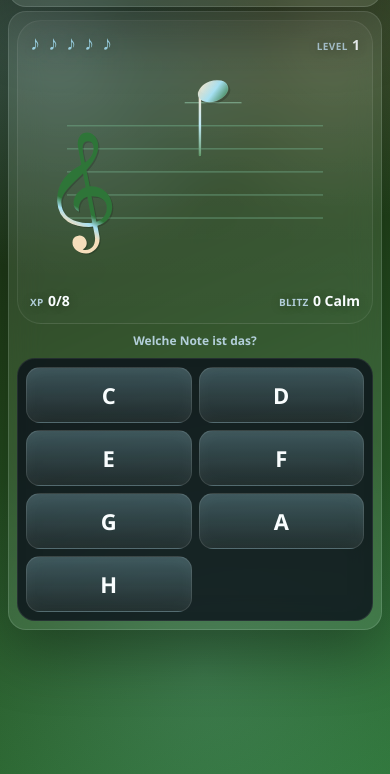
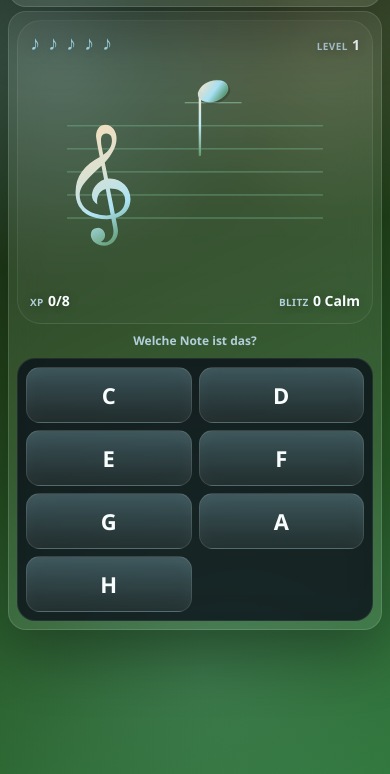
Before and after one commit to lexywiesexy-hot/NotenLernTrainer, a website: page notenlerntrainer.html in a window 390 px wide. Shown: the part 70-844 px from the top of the page. Drawn offline with Linux system fonts and the light colour scheme.

Commit message:
Refine SVG clefs and mobile positioning

```diff
--- a/notenlerntrainer.html
+++ b/notenlerntrainer.html
@@ -1459,7 +1459,8 @@
         yMin: -482,
         xMax: 1053,
         yMax: 1639,
-        anchorYOffset: 0
+        anchorXOffset: -10,
+        anchorYOffset: -70
       },
       bass: {
         path: 'M275 999Q285 1007 299 1013Q311 1018 328.5 1022.5Q346 1027 369 1027Q403 1027 429.5 1014.5Q456 1002 474.5 981Q493 960 503 932.5Q513 905 513 876Q513 841 499.5 812.5Q486 784 464 764Q442 744 414 733.5Q386 723 356 723Q311 723 265 745Q219 767 181.5 810Q144 853 120 916.5Q96 980 96 1062Q96 1171 133.5 1252Q171 1333 234.5 1385.5Q298 1438 381 1464Q464 1490 554 1490Q658 1490 744.5 1458.5Q831 1427 893.5 1364.5Q956 1302 990.5 1208Q1025 1114 1025 988Q1025 865 997.5 765Q970 665 922 585Q874 505 809.5 444Q745 383 672 338Q599 293 521 262.5Q443 232 367 214Q291 196 221.5 188Q152 180 96 180V318Q137 318 191.5 322.5Q246 327 307 340Q368 353 432 375Q496 397 557 432Q618 467 672 516Q726 565 767 632Q808 699 831.5 784.5Q855 870 855 978Q855 1083 830.5 1155Q806 1227 764.5 1271Q723 1315 668.5 1334Q614 1353 554 1353Q500 1353 448 1338Q396 1323 355.5 1289Q315 1255 290.5 1199Q266 1143 266 1062Q266 1048 267 1036.5Q268 1025 270 1017Q272 1007 275 999ZM1223 1024Q1177 1024 1144.5 1057Q1112 1090 1112 1136Q1112 1182 1144.5 1214Q1177 1246 1223 1246Q1270 1246 1303 1214Q1336 1182 1336 1136Q1336 1090 1303 1057Q1270 1024 1223 1024ZM1223 580Q1177 580 1144.5 613Q1112 646 1112 692Q1112 738 1144.5 771.5Q1177 805 1223 805Q1270 805 1303 771.5Q1336 738 1336 692Q1336 646 1303 613Q1270 580 1223 580Z',
@@ -1467,6 +1468,7 @@
         yMin: 180,
         xMax: 1336,
         yMax: 1490,
+        anchorXOffset: -8,
         anchorYOffset: 79
       }
     };
@@ -2473,7 +2475,7 @@
         const clefWidthBass = Math.round(78 * glyphScale);
         const clefHeightTreble = Math.round(168 * glyphScale);
         const clefHeightBass = Math.round(124 * glyphScale);
-        const clefYOffsetTreble = Math.round(-3 * glyphScale);
+        const clefYOffsetTreble = Math.round(-8 * glyphScale);
         const clefYOffsetBass = Math.round(-2 * glyphScale);
         const totalHeight = totalSteps * lineGap;
         const topExtraY = Math.round((500 - totalHeight) / 2);
@@ -2515,7 +2517,7 @@
         clefWidthBass: 78,
         clefHeightTreble: 168,
         clefHeightBass: 124,
-        clefYOffsetTreble: 0,
+        clefYOffsetTreble: -8,
         clefYOffsetBass: 0
       };
     }
@@ -2543,7 +2545,7 @@
       if (noteClass) el.setAttribute('class', noteClass);
     }
 
-    function appendClefVector(kind, x, y, width, height, noteClass = '') {
+    function appendClefVector(kind, x, y, width, height, defs, theme, noteClass = '') {
       const vector = CLEF_VECTORS[kind];
       if (!vector) return;
       const boxX = x - (width / 2);
@@ -2555,27 +2557,81 @@
       const scaledHeight = glyphHeight * scale;
       const padX = (width - scaledWidth) / 2;
       const padY = (height - scaledHeight) / 2;
-      const translateX = boxX + padX - (vector.xMin * scale);
+      const translateX = boxX + padX - (vector.xMin * scale) + ((vector.anchorXOffset || 0) * scale);
       const translateY = boxY + padY + (vector.yMax * scale) + ((vector.anchorYOffset || 0) * scale);
-
-      const buildPath = (dx, dy, fill, opacity = '1') => {
-        const path = createSvgEl('path', {
-          d: vector.path,
-          fill,
-          opacity,
-          transform: `translate(${(translateX + dx).toFixed(2)} ${(translateY + dy).toFixed(2)}) scale(${scale.toFixed(5)} ${(-scale).toFixed(5)})`
-        });
-        if (fill === 'url(#noteClefGradient)') {
-          path.setAttribute('stroke', 'rgba(255,255,255,0.08)');
-          path.setAttribute('stroke-width', Math.max(1, scale * 18).toFixed(2));
-          path.setAttribute('paint-order', 'stroke fill');
-        }
-        applySpeedGlow(path, noteClass);
-        return path;
-      };
-
-      staffSvg.appendChild(buildPath(3, 3, 'rgba(0,0,0,0.18)', '0.95'));
-      staffSvg.appendChild(buildPath(0, 0, 'url(#noteClefGradient)'));
+      const gradientId = `noteClefGradient-${kind}`;
+      const highlightId = `noteClefHighlight-${kind}`;
+      const shadowFilterId = `noteClefShadow-${kind}`;
+
+      const localGradient = createSvgEl('linearGradient', {
+        id: gradientId,
+        gradientUnits: 'userSpaceOnUse',
+        x1: vector.xMin,
+        y1: vector.yMax,
+        x2: vector.xMax,
+        y2: vector.yMin
+      });
+      localGradient.appendChild(createSvgEl('stop', { offset: '0%', 'stop-color': theme.accent2 }));
+      localGradient.appendChild(createSvgEl('stop', { offset: '38%', 'stop-color': mixHexColors(theme.accent2, theme.accent, 0.34) }));
+      localGradient.appendChild(createSvgEl('stop', { offset: '68%', 'stop-color': theme.accent }));
+      localGradient.appendChild(createSvgEl('stop', { offset: '100%', 'stop-color': theme.bg3 }));
+      defs.appendChild(localGradient);
+
+      const highlightGradient = createSvgEl('linearGradient', {
+        id: highlightId,
+        gradientUnits: 'userSpaceOnUse',
+        x1: vector.xMin,
+        y1: vector.yMin,
+        x2: vector.xMax,
+        y2: vector.yMax
+      });
+      highlightGradient.appendChild(createSvgEl('stop', { offset: '0%', 'stop-color': '#ffffff', 'stop-opacity': '0.24' }));
+      highlightGradient.appendChild(createSvgEl('stop', { offset: '30%', 'stop-color': '#ffffff', 'stop-opacity': '0.1' }));
+      highlightGradient.appendChild(createSvgEl('stop', { offset: '100%', 'stop-color': '#ffffff', 'stop-opacity': '0' }));
+      defs.appendChild(highlightGradient);
+
+      const shadowFilter = createSvgEl('filter', {
+        id: shadowFilterId,
+        x: '-30%',
+        y: '-30%',
+        width: '180%',
+        height: '180%'
+      });
+      shadowFilter.appendChild(createSvgEl('feDropShadow', {
+        dx: '2',
+        dy: '2',
+        stdDeviation: '2.2',
+        'flood-color': '#000000',
+        'flood-opacity': '0.2'
+      }));
+      defs.appendChild(shadowFilter);
+
+      const group = createSvgEl('g', {
+        transform: `translate(${translateX.toFixed(2)} ${translateY.toFixed(2)}) scale(${scale.toFixed(5)} ${(-scale).toFixed(5)})`
+      });
+      applySpeedGlow(group, noteClass);
+
+      const shadow = createSvgEl('path', {
+        d: vector.path,
+        fill: 'rgba(0,0,0,0.16)',
+        opacity: '0.9',
+        transform: 'translate(3 3)',
+        filter: `url(#${shadowFilterId})`
+      });
+      const base = createSvgEl('path', {
+        d: vector.path,
+        fill: `url(#${gradientId})`
+      });
+      const highlight = createSvgEl('path', {
+        d: vector.path,
+        fill: `url(#${highlightId})`,
+        opacity: '0.9'
+      });
+
+      group.appendChild(shadow);
+      group.appendChild(base);
+      group.appendChild(highlight);
+      staffSvg.appendChild(group);
     }
 
     function drawStaff(note) {
@@ -2586,8 +2642,8 @@
       const noteClass = state.speedActive ? 'speed-glow' : '';
       const defs = createSvgEl('defs');
       const clefX = note.clef === 'treble'
-        ? (layout.isMobile ? layout.left + (layout.isTiny ? 42 : 46) : 140)
-        : (layout.isMobile ? layout.left + (layout.isTiny ? 46 : 50) : 150);
+        ? (layout.isMobile ? layout.left + (layout.isTiny ? 88 : 92) : 174)
+        : (layout.isMobile ? layout.left + (layout.isTiny ? 92 : 96) : 184);
       const clefY = note.clef === 'treble'
         ? layout.topY + 3 * layout.lineGap + layout.clefYOffsetTreble
         : layout.topY + 1 * layout.lineGap + layout.clefYOffsetBass;
@@ -2686,7 +2742,7 @@
         staffSvg.appendChild(line);
       }
 
-      appendClefVector(note.clef, clefX, clefY, clefWidth, clefHeight, noteClass);
+      appendClefVector(note.clef, clefX, clefY, clefWidth, clefHeight, defs, theme, noteClass);
 
       const y = yFromStaffStep(note.staffStep);
       const staffTop = layout.topY;
```
